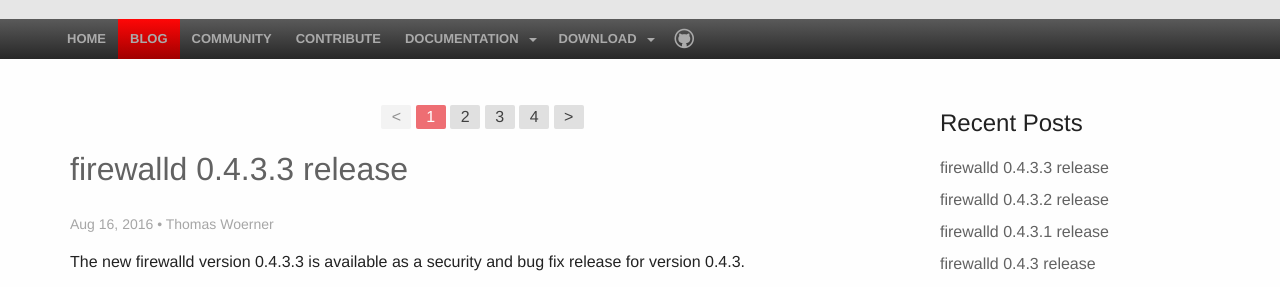
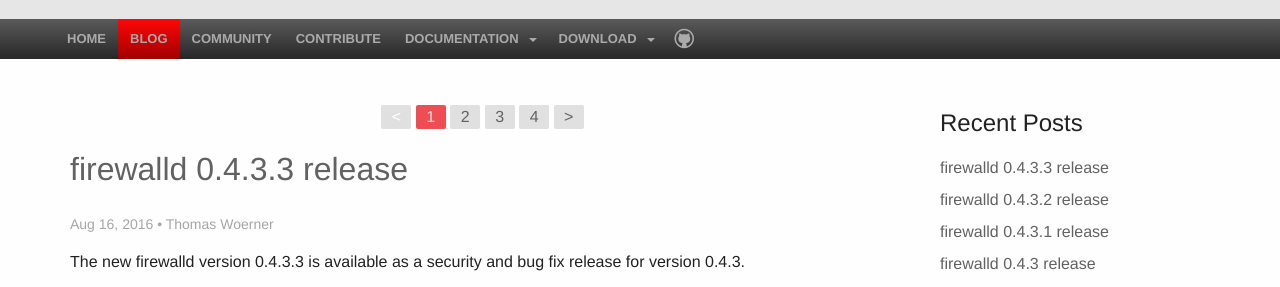
Before and after one commit to firewalld/firewalld.github.io, a Jekyll site: the page built from blog/index.html, in a window 1280 px wide. Shown: the part 176-463 px from the top of the page. Built offline with Jekyll 4.4.1, drawn with Linux system fonts in a browser that asks for light colours; the list of posts is cut into pages by our own code.

Commit message:
Use variables for _sass pagination settings

```diff
--- a/_sass/_pagination.scss
+++ b/_sass/_pagination.scss
@@ -24,26 +24,26 @@
     vertical-align: top;
     line-height: $pagination-height;
     background: $pagination-color;
-    width: 30px;
+    width: $pagination-item-width;
 }
 .pagination li a {
-    color: #404040;
+    color: $pagination-text-color;
     display: block;
 }
 .pagination li.active a {
-    color: #ffffff;
+    color: $pagination-active-text-color;
 }
 .pagination li.active {
-    background-color: #ee6e73;
+    background-color: $pagination-active-color;
 }
 .pagination li.disabled {
     cursor: default;
-    color: #909090;
-    background: lighten($pagination-color, 7.5%);
+    color: $pagination-disabled-text-color;
+    background: $pagination-disabled-color;
 }
 .pagination li.disabled a {
     cursor: default;
-    color: #909090;
+    color: $pagination-disabled-text-color;
 }
 .pagination li.pages ul li {
     display: inline-block;
--- a/_sass/_variables.scss
+++ b/_sass/_variables.scss
@@ -68,6 +68,9 @@
 // Pagination
 $pagination-height: 24px;
 $pagination-color: #e0e0e0;
-$pagination-text-color: lighten($link-color, 30%);
-$pagination-link-color: $link-color;
-$pagination-spacing: 10px;
+$pagination-text-color: $link-color;
+$pagination-active-color: #ee4e53;
+$pagination-active-text-color: $pagination-color;
+$pagination-disabled-color: $pagination-color;
+$pagination-disabled-text-color: #ffffff;
+$pagination-item-width: 30px;
```
